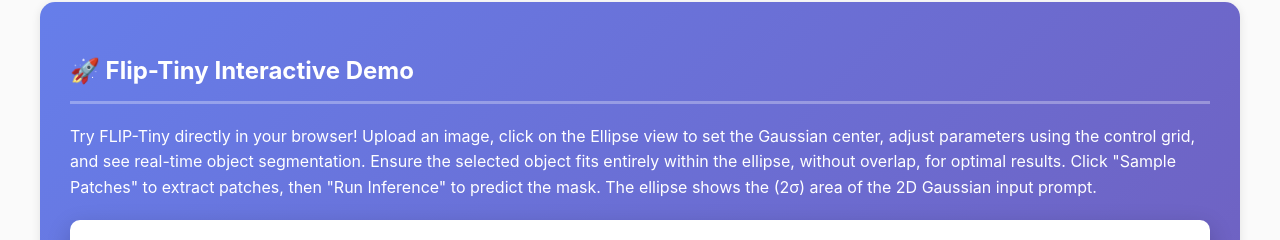
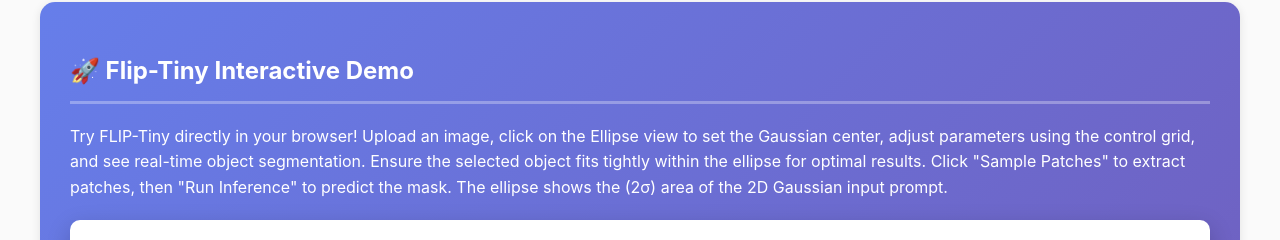
Before and after one commit to CognitiveModeling/FLIP, a plain HTML site: page docs/index.html in a window 1280 px wide. Shown: the part 6717-6957 px from the top of the page. Drawn offline with Linux system fonts and the light colour scheme.

Commit message:
updated demo instructions

```diff
--- a/docs/index.html
+++ b/docs/index.html
@@ -661,7 +661,7 @@
         <h2>🚀 Flip-Tiny Interactive Demo</h2>
         <p>
             Try FLIP-Tiny directly in your browser! Upload an image, click on the Ellipse view to set the Gaussian center,
-            adjust parameters using the control grid, and see real-time object segmentation. Ensure the selected object fits entirely within the ellipse, without overlap, for optimal results.
+            adjust parameters using the control grid, and see real-time object segmentation. Ensure the selected object fits tightly within the ellipse for optimal results.
             Click "Sample Patches" to extract patches, then "Run Inference" to predict the mask. The ellipse shows the (2σ) area of the 2D Gaussian input prompt.
         </p>
         <div class="demo-embed">
```
